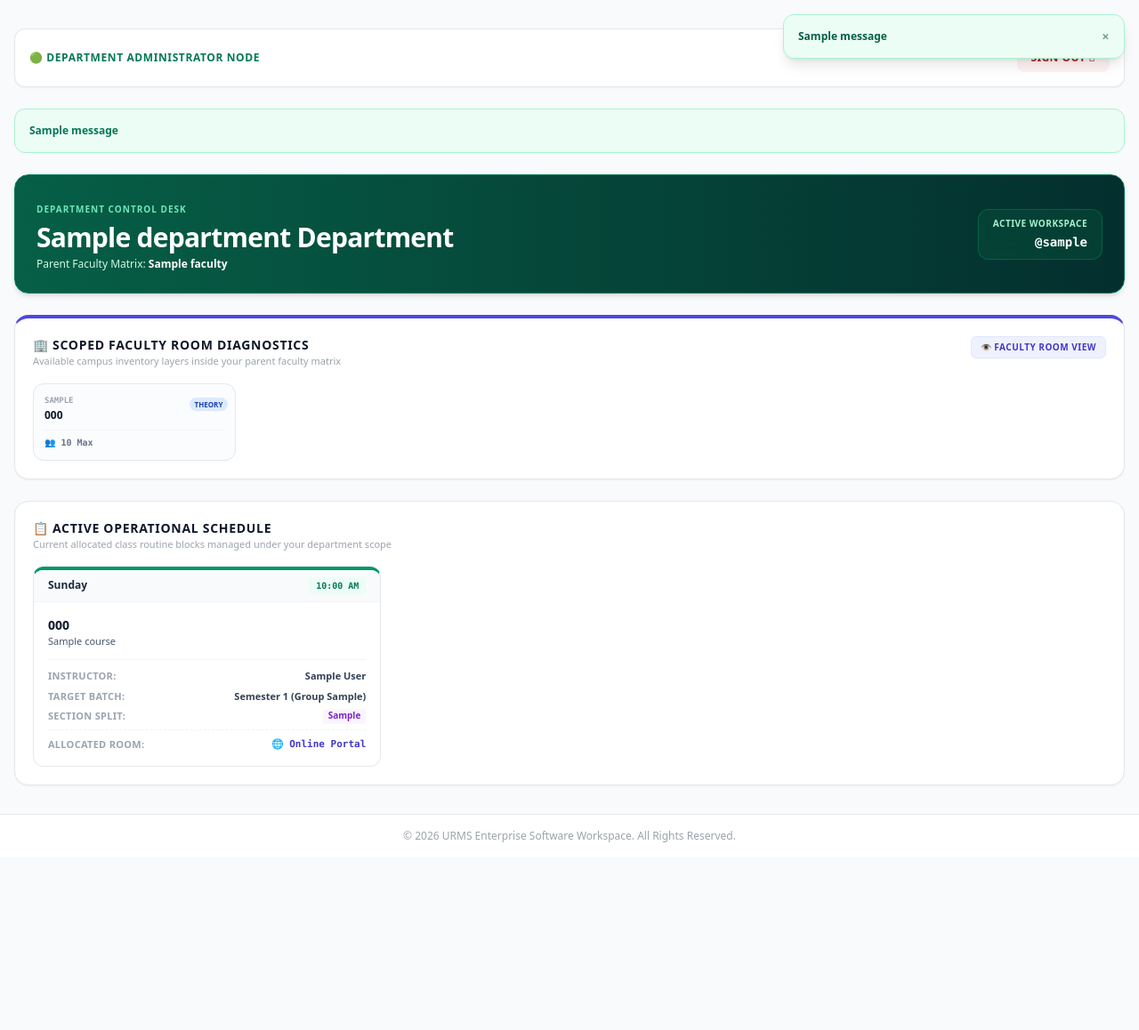
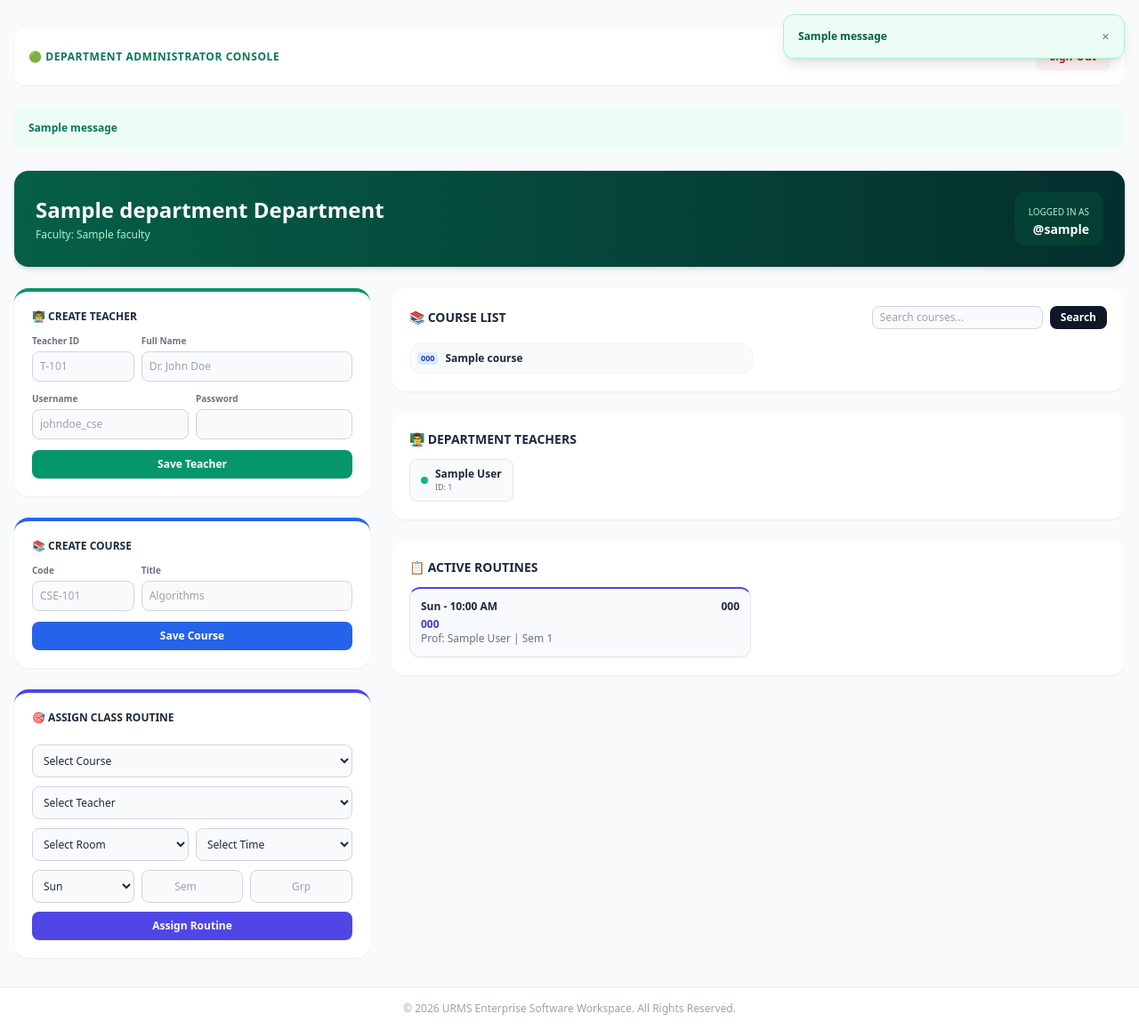
Before and after one commit to GitGuru420/urms_workspace, a Django app: page /department-dashboard/ in a window 1280 px wide. Shown: the whole page at 89% size. Before the commit the page ends 947 px from the top, so only its background shows below. Run offline with Django 5.2, Linux system fonts and the light colour scheme; a user stored in the database is signed in; tables that the repository leaves empty hold one stand-in row (values such as "Sample post"); one stand-in notice (Sample message) is shown; some libraries are stand-ins or nearby versions.

Commit message:
Update Department Admin Dashboard

```diff
--- a/routines/templates/routines/dept_admin.html
+++ b/routines/templates/routines/dept_admin.html
@@ -1,120 +1,176 @@
 {% extends 'routines/base.html' %}
 
 {% block content %}
-<div class="space-y-6">
-    <div class="flex justify-between items-center bg-white p-4 rounded-xl border border-gray-200 shadow-sm">
-        <span class="text-xs font-bold text-emerald-700 tracking-wider">🟢 DEPARTMENT ADMINISTRATOR NODE</span>
-        <a href="{% url 'logout' %}" class="bg-red-50 hover:bg-red-100 text-red-700 font-bold px-4 py-2 rounded-lg text-xs uppercase tracking-wide transition-all">Sign-Out 󰗼</a>
+<div class="space-y-6 text-slate-800">
+
+    <div class="flex justify-between items-center bg-white p-4 rounded-xl shadow-sm">
+        <span class="text-xs font-bold text-emerald-700 tracking-wider">🟢 DEPARTMENT ADMINISTRATOR CONSOLE</span>
+        <a href="{% url 'logout' %}" class="bg-red-50 hover:bg-red-100 text-red-700 font-bold px-4 py-2 rounded-lg text-xs">Sign-Out</a>
     </div>
 
     {% if messages %}
         <div class="space-y-2">
             {% for message in messages %}
-                <div class="p-4 rounded-xl text-xs font-bold {% if message.tags == 'success' %} bg-emerald-50 text-emerald-700 border border-emerald-200 {% else %} bg-red-50 text-red-700 border border-red-200 {% endif %}">
+                <div class="p-4 rounded-xl text-xs font-bold {% if message.tags == 'success' %} bg-emerald-50 text-emerald-700 {% else %} bg-red-50 text-red-700 {% endif %}">
                     {{ message }}
                 </div>
             {% endfor %}
         </div>
     {% endif %}
 
-    <div class="bg-gradient-to-r from-emerald-800 to-teal-950 text-white p-6 rounded-2xl shadow-md border border-emerald-700 flex flex-col sm:flex-row justify-between sm:items-center gap-4">
+    <div class="bg-gradient-to-r from-emerald-800 to-teal-950 text-white p-6 rounded-2xl shadow-md flex justify-between items-center">
         <div>
-            <span class="text-[10px] font-bold uppercase tracking-widest text-emerald-300">Department Control Desk</span>
-            <h1 class="text-3xl font-black tracking-tight mt-1">{{ dept.name }} Department</h1>
-            <p class="text-xs text-emerald-100 mt-1">Parent Faculty Matrix: <span class="text-white font-bold">{{ dept.faculty.name }}</span></p>
+            <h1 class="text-2xl font-black">{{ dept.name }} Department</h1>
+            <p class="text-xs text-emerald-200 mt-1">Faculty: {{ dept.faculty.name }}</p>
         </div>
-        <div class="bg-emerald-900/50 backdrop-blur-md px-4 py-2 rounded-xl border border-emerald-600/40 text-center sm:text-right">
-            <span class="text-[10px] block text-emerald-200 font-bold uppercase tracking-wider">Active Workspace</span>
-            <span class="text-sm font-black text-white font-mono">@{{ dept_admin.user.username }}</span>
+        <div class="bg-emerald-900/50 px-4 py-2 rounded-xl text-right">
+            <span class="text-[10px] text-emerald-200 uppercase">Logged in as</span>
+            <span class="text-sm font-black text-white block">@{{ dept_admin.user.username }}</span>
         </div>
     </div>
 
-    <div class="bg-white p-5 rounded-2xl shadow-sm border border-gray-200 border-t-4 border-t-indigo-600">
-        <div class="mb-4 flex flex-col sm:flex-row justify-between sm:items-center gap-2">
-            <div>
-                <h2 class="text-sm font-black text-slate-900 uppercase tracking-wider">🏢 Scoped Faculty Room Diagnostics</h2>
-                <p class="text-[11px] text-gray-400 font-medium">Available campus inventory layers inside your parent faculty matrix</p>
+    <div class="grid grid-cols-1 lg:grid-cols-3 gap-6">
+
+        <div class="space-y-6">
+
+            <div class="bg-white p-5 rounded-2xl shadow-sm border-t-4 border-t-emerald-600">
+                <h2 class="text-xs font-black uppercase mb-3">👨‍🏫 Create Teacher</h2>
+                <form method="POST" class="space-y-3">
+                    {% csrf_token %}
+                    <input type="hidden" name="create_teacher" value="1">
+                    <div class="grid grid-cols-3 gap-2">
+                        <div class="col-span-1">
+                            <label class="block text-[10px] font-bold text-gray-500 mb-1">Teacher ID</label>
+                            <input type="text" name="teacher_id" required placeholder="T-101" class="w-full bg-gray-50 border border-gray-300 rounded-lg px-2 py-2 text-xs">
+                        </div>
+                        <div class="col-span-2">
+                            <label class="block text-[10px] font-bold text-gray-500 mb-1">Full Name</label>
+                            <input type="text" name="name" required placeholder="Dr. John Doe" class="w-full bg-gray-50 border border-gray-300 rounded-lg px-2 py-2 text-xs">
+                        </div>
+                    </div>
+                    <div class="grid grid-cols-2 gap-2">
+                        <div>
+                            <label class="block text-[10px] font-bold text-gray-500 mb-1">Username</label>
+                            <input type="text" name="username" required placeholder="johndoe_cse" class="w-full bg-gray-50 border border-gray-300 rounded-lg px-2 py-2 text-xs">
+                        </div>
+                        <div>
+                            <label class="block text-[10px] font-bold text-gray-500 mb-1">Password</label>
+                            <input type="password" name="password" required class="w-full bg-gray-50 border border-gray-300 rounded-lg px-2 py-2 text-xs">
+                        </div>
+                    </div>
+                    <button type="submit" class="w-full bg-emerald-600 hover:bg-emerald-700 text-white font-black py-2 rounded-lg text-xs">Save Teacher</button>
+                </form>
             </div>
-            <span class="text-[10px] bg-indigo-50 text-indigo-700 border border-indigo-100 px-2.5 py-1 rounded-md font-black self-start uppercase tracking-wider">
-                👁️ Faculty Room View
-            </span>
+
+            <div class="bg-white p-5 rounded-2xl shadow-sm border-t-4 border-t-blue-600">
+                <h2 class="text-xs font-black uppercase mb-3">📚 Create Course</h2>
+                <form method="POST" class="space-y-3">
+                    {% csrf_token %}
+                    <input type="hidden" name="create_course" value="1">
+                    <div class="grid grid-cols-3 gap-2">
+                        <div class="col-span-1">
+                            <label class="block text-[10px] font-bold text-gray-500 mb-1">Code</label>
+                            <input type="text" name="course_code" required placeholder="CSE-101" class="w-full bg-gray-50 border border-gray-300 rounded-lg px-2 py-2 text-xs uppercase">
+                        </div>
+                        <div class="col-span-2">
+                            <label class="block text-[10px] font-bold text-gray-500 mb-1">Title</label>
+                            <input type="text" name="title" required placeholder="Algorithms" class="w-full bg-gray-50 border border-gray-300 rounded-lg px-2 py-2 text-xs">
+                        </div>
+                    </div>
+                    <button type="submit" class="w-full bg-blue-600 hover:bg-blue-700 text-white font-black py-2 rounded-lg text-xs">Save Course</button>
+                </form>
+            </div>
+
+            <div class="bg-white p-5 rounded-2xl shadow-sm border-t-4 border-t-indigo-600">
+                <h2 class="text-xs font-black uppercase mb-3">🎯 Assign Class Routine</h2>
+                <form method="POST" class="space-y-2.5 text-xs">
+                    {% csrf_token %}
+                    <input type="hidden" name="assign_routine" value="1">
+
+                    <select name="course_id" required class="w-full bg-gray-50 border border-gray-300 rounded-lg p-2">
+                        <option value="" disabled selected>Select Course</option>
+                        {% for c in courses %} <option value="{{ c.id }}">[{{ c.course_code }}] {{ c.title }}</option> {% endfor %}
+                    </select>
+
+                    <select name="teacher_id_fk" required class="w-full bg-gray-50 border border-gray-300 rounded-lg p-2">
+                        <option value="" disabled selected>Select Teacher</option>
+                        {% for t in teachers %} <option value="{{ t.id }}">{{ t.name }}</option> {% endfor %}
+                    </select>
+
+                    <div class="grid grid-cols-2 gap-2">
+                        <select name="room_id" required class="w-full bg-gray-50 border border-gray-300 rounded-lg p-2">
+                            <option value="" disabled selected>Select Room</option>
+                            {% for r in faculty_rooms %} <option value="{{ r.id }}">{{ r.room_number }}</option> {% endfor %}
+                        </select>
+                        <select name="timeslot_id" required class="w-full bg-gray-50 border border-gray-300 rounded-lg p-2">
+                            <option value="" disabled selected>Select Time</option>
+                            {% for slot in timeslots %} <option value="{{ slot.id }}">{{ slot.start_time|time:"h:i A" }}</option> {% endfor %}
+                        </select>
+                    </div>
+
+                    <div class="grid grid-cols-3 gap-2">
+                        <select name="day_of_week" required class="w-full bg-gray-50 border border-gray-300 rounded-lg p-2">
+                            {% for d in days %} <option value="{{ d }}">{{ d|slice:":3" }}</option> {% endfor %}
+                        </select>
+                        <input type="number" name="semester" required placeholder="Sem" class="w-full bg-gray-50 border border-gray-300 rounded-lg p-2 text-center">
+                        <input type="text" name="group_no" required placeholder="Grp" class="w-full bg-gray-50 border border-gray-300 rounded-lg p-2 text-center">
+                    </div>
+                    <button type="submit" class="w-full bg-indigo-600 hover:bg-indigo-700 text-white font-black py-2 rounded-lg">Assign Routine</button>
+                </form>
+            </div>
         </div>
 
-        <div class="grid grid-cols-2 sm:grid-cols-3 md:grid-cols-4 lg:grid-cols-5 gap-4">
-            {% for room in faculty_rooms %}
-                <div class="border border-gray-200 bg-slate-50/50 p-3 rounded-xl relative shadow-2xs hover:bg-white hover:shadow-sm transition-all">
-                    <div class="absolute top-2 right-2">
-                        {% if room.class_type == 'Lab' %}
-                            <span class="text-[8px] bg-purple-100 text-purple-800 font-black px-1.5 py-0.5 rounded-full">LAB</span>
-                        {% else %}
-                            <span class="text-[8px] bg-blue-100 text-blue-800 font-black px-1.5 py-0.5 rounded-full">THEORY</span>
-                        {% endif %}
-                    </div>
-                    <span class="text-[9px] font-mono text-gray-400 block font-bold uppercase">{{ room.floor_no }}</span>
-                    <span class="text-xs font-black text-slate-900 block mt-0.5">{{ room.room_number }}</span>
-                    <span class="text-[10px] text-slate-500 font-bold block mt-2 border-t border-gray-100 pt-1.5 font-mono">👥 {{ room.capacity }} Max</span>
+        <div class="lg:col-span-2 space-y-6">
+
+            <div class="bg-white p-5 rounded-2xl shadow-sm">
+                <div class="flex justify-between items-center mb-4">
+                    <h2 class="text-sm font-black uppercase">📚 Course List</h2>
+                    <form method="GET" class="flex gap-2">
+                        <input type="text" name="course_search" value="{{ course_search }}" placeholder="Search courses..." class="bg-gray-50 border border-gray-300 rounded-lg px-2 py-1 text-xs">
+                        <button type="submit" class="bg-slate-900 text-white px-3 text-xs rounded-lg font-bold">Search</button>
+                    </form>
                 </div>
-            {% empty %}
-                <div class="col-span-full text-center py-6 text-gray-400 text-xs font-medium italic">
-                    No active resource rooms mapped to your parent faculty infrastructure yet.
+                <div class="grid grid-cols-2 gap-3 max-h-40 overflow-y-auto">
+                    {% for course in courses %}
+                        <div class="p-2 border border-gray-100 rounded-xl bg-slate-50 flex items-center gap-2">
+                            <span class="bg-blue-100 text-blue-800 font-bold text-[9px] px-1 rounded">{{ course.course_code }}</span>
+                            <span class="text-xs font-bold">{{ course.title }}</span>
+                        </div>
+                    {% endfor %}
                 </div>
-            {% endfor %}
-        </div>
-    </div>
+            </div>
 
-    <div class="bg-white p-5 rounded-2xl shadow-sm border border-gray-200">
-        <div class="mb-4">
-            <h2 class="text-sm font-black text-slate-900 uppercase tracking-wider">📋 Active Operational Schedule</h2>
-            <p class="text-[11px] text-gray-400 font-medium">Current allocated class routine blocks managed under your department scope</p>
-        </div>
-
-        <div class="grid grid-cols-1 md:grid-cols-2 lg:grid-cols-3 gap-4">
-            {% for r in routines %}
-                <div class="bg-white rounded-xl shadow-2xs border border-gray-200 overflow-hidden relative border-t-4 border-t-emerald-600">
-                    <div class="bg-slate-50 border-b border-gray-100 px-4 py-2 flex justify-between items-center">
-                        <span class="text-xs font-black text-slate-800">{{ r.day_of_week }}</span>
-                        <span class="text-[10px] font-bold text-emerald-700 bg-emerald-50 px-2 py-0.5 rounded font-mono uppercase">
-                            {{ r.timeslot.start_time|time:"h:i A" }}
-                        </span>
-                    </div>
-
-                    <div class="p-4 space-y-3">
-                        <div class="flex justify-between items-start">
+            <div class="bg-white p-5 rounded-2xl shadow-sm">
+                <h2 class="text-sm font-black uppercase mb-3">👨‍🏫 Department Teachers</h2>
+                <div class="flex flex-wrap gap-2 max-h-40 overflow-y-auto">
+                    {% for teacher in teachers %}
+                        <div class="bg-slate-50 border border-gray-200 rounded-lg p-2 px-3 flex items-center gap-2">
+                            <div class="w-2 h-2 rounded-full bg-emerald-500"></div>
                             <div>
-                                <h3 class="text-sm font-black text-slate-900">{{ r.course.course_code }}</h3>
-                                <p class="text-[11px] text-slate-600 font-medium">{{ r.course.title }}</p>
+                                <span class="text-xs font-bold block">{{ teacher.name }}</span>
+                                <span class="text-[9px] text-gray-500 block">ID: {{ teacher.teacher_id }}</span>
                             </div>
                         </div>
+                    {% endfor %}
+                </div>
+            </div>
 
-                        <div class="border-t border-gray-100 pt-2.5 space-y-1.5 text-[11px]">
-                            <div class="flex justify-between">
-                                <span class="text-gray-400 font-semibold uppercase tracking-wide">Instructor:</span>
-                                <span class="font-bold text-slate-700">{{ r.teacher.name }}</span>
+            <div class="bg-white p-5 rounded-2xl shadow-sm">
+                <h2 class="text-sm font-black uppercase mb-3">📋 Active Routines</h2>
+                <div class="grid grid-cols-2 gap-4">
+                    {% for r in routines %}
+                        <div class="p-3 border border-gray-200 rounded-xl bg-slate-50 shadow-sm border-t-2 border-t-indigo-600 text-xs">
+                            <div class="flex justify-between font-bold mb-1">
+                                <span>{{ r.day_of_week|slice:":3" }} - {{ r.timeslot.start_time|time:"h:i A" }}</span>
+                                <span>{{ r.room.room_number }}</span>
                             </div>
-                            <div class="flex justify-between">
-                                <span class="text-gray-400 font-semibold uppercase tracking-wide">Target Batch:</span>
-                                <span class="font-bold text-slate-700">Semester {{ r.semester }} (Group {{ r.group_no }})</span>
-                            </div>
-                            {% if r.section and r.section != "None" %}
-                            <div class="flex justify-between">
-                                <span class="text-gray-400 font-semibold uppercase tracking-wide">Section Split:</span>
-                                <span class="font-bold text-purple-700 bg-purple-50 px-1.5 py-0.2 rounded text-[10px]">{{ r.section }}</span>
-                            </div>
-                            {% endif %}
-                            <div class="flex justify-between items-center border-t border-dashed border-gray-100 mt-2 pt-2">
-                                <span class="text-gray-400 font-semibold uppercase tracking-wide">Allocated Room:</span>
-                                <span class="font-black text-indigo-700 font-mono">
-                                    {% if r.room.is_online %}🌐 Online Portal{% else %}🚪 {{ r.room.room_number }}{% endif %}
-                                </span>
-                            </div>
+                            <div class="font-bold text-indigo-700">{{ r.course.course_code }}</div>
+                            <div class="text-gray-500">Prof: {{ r.teacher.name }} | Sem {{ r.semester }}</div>
                         </div>
-                    </div>
+                    {% endfor %}
                 </div>
-            {% empty %}
-                <div class="col-span-full text-center py-16 bg-slate-50 rounded-xl border border-dashed border-gray-300 text-gray-400 text-xs font-bold uppercase tracking-wider">
-                    📭 No operational schedule blocks defined yet for this department node.
-                </div>
-            {% endfor %}
+            </div>
+
         </div>
     </div>
 </div>
--- a/routines/views.py
+++ b/routines/views.py
@@ -3,7 +3,7 @@ from django.contrib import messages
 from django.contrib.auth.decorators import login_required
 from django.contrib.auth.models import User
 from django.contrib.auth import authenticate, login, logout
-from .models import Routine, Department, Faculty, FacultyAdminProfile, DeptAdminProfile, Teacher, Room
+from .models import Routine, Department, Faculty, FacultyAdminProfile, DeptAdminProfile, Teacher, Room, Timeslot, Course
 
 # ==========================================
 # PUBLIC & AUTHENTICATION VIEWS
@@ -198,22 +198,94 @@ def dept_admin_dashboard(request):
 
     dept_admin = request.user.deptadminprofile
     dept = dept_admin.department
-    parent_faculty = dept.faculty # Find upper tracking node
+    parent_faculty = dept.faculty
 
-    # Fetch all data feeds
+    if request.method == 'POST':
+        # FEATURE 1: CREATE TEACHER (With strict unique ID checking)
+        if 'create_teacher' in request.POST:
+            teacher_id = request.POST.get('teacher_id', '').strip()
+            name = request.POST.get('name', '').strip()
+            username = request.POST.get('username', '').strip()
+            password = request.POST.get('password', '').strip()
+
+            if User.objects.filter(username=username).exists():
+                messages.error(request, f"Username '{username}' is already taken. Please choose another.")
+            elif Teacher.objects.filter(teacher_id=teacher_id).exists():
+                messages.error(request, f"Teacher ID '{teacher_id}' already exists in the system.")
+            else:
+                new_user = User.objects.create_user(username=username, password=password)
+                Teacher.objects.create(user=new_user, name=name, department=dept, teacher_id=teacher_id)
+                messages.success(request, f"Success! Teacher {name} ({teacher_id}) created.")
+            return redirect('dept_admin_dashboard')
+
+        # FEATURE 2: CREATE COURSE
+        elif 'create_course' in request.POST:
+            code = request.POST.get('course_code', '').strip()
+            title = request.POST.get('title', '').strip()
+
+            if Course.objects.filter(course_code__iexact=code, department=dept).exists():
+                messages.error(request, f"Course '{code}' already exists in your department.")
+            else:
+                Course.objects.create(course_code=code, title=title, department=dept)
+                messages.success(request, f"Course [{code}] successfully added.")
+            return redirect('dept_admin_dashboard')
+
+        # FEATURE 3: ASSIGN ROUTINE
+        elif 'assign_routine' in request.POST:
+            course_id = request.POST.get('course_id')
+            teacher_id_fk = request.POST.get('teacher_id_fk')
+            room_id = request.POST.get('room_id')
+            timeslot_id = request.POST.get('timeslot_id')
+            semester = request.POST.get('semester')
+            group_no = request.POST.get('group_no')
+            day = request.POST.get('day_of_week')
+            section = request.POST.get('section', '').strip() or "None"
+
+            # Fetch objects with security filters (Ensuring they belong to the correct dept/faculty)
+            course_obj = get_object_or_404(Course, id=course_id, department=dept)
+            teacher_obj = get_object_or_404(Teacher, id=teacher_id_fk, department=dept)
+            room_obj = get_object_or_404(Room, id=room_id, faculty=parent_faculty)
+            timeslot_obj = get_object_or_404(Timeslot, id=timeslot_id)
+
+            Routine.objects.create(
+                department=dept,
+                course=course_obj,
+                teacher=teacher_obj,
+                room=room_obj,
+                timeslot=timeslot_obj,
+                semester=semester,
+                group_no=group_no,
+                day_of_week=day,
+                section=section
+            )
+            messages.success(request, "Routine block assigned successfully!")
+            return redirect('dept_admin_dashboard')
+
+    # FEATURE 4: FETCH DATA WITH STRICT DEPARTMENT ISOLATION
+    course_query = request.GET.get('course_search', '').strip()
+    courses = Course.objects.filter(department=dept)
+    if course_query:
+        courses = courses.filter(title__icontains=course_query) | courses.filter(course_code__icontains=course_query)
+
+    # ONLY fetch teachers from THIS department
+    teachers = Teacher.objects.filter(department=dept).order_by('name')
+    faculty_rooms = Room.objects.filter(faculty=parent_faculty).order_by('floor_no', 'room_number')
     routines = Routine.objects.filter(department=dept).select_related('course', 'teacher', 'room', 'timeslot')
-
-    # ✅ Secure Isolation: Department Admin can view rooms *only* under their parent Faculty
-    faculty_rooms = Room.objects.filter(faculty=parent_faculty).order_by('floor_no', 'room_number')
+    timeslots = Timeslot.objects.all().order_by('start_time')
+    days = ['Sunday', 'Monday', 'Tuesday', 'Wednesday', 'Thursday', 'Friday', 'Saturday']
 
     context = {
         'dept_admin': dept_admin,
         'dept': dept,
         'routines': routines,
-        'faculty_rooms': faculty_rooms # Dropped seamlessly into the context pipeline
+        'faculty_rooms': faculty_rooms,
+        'courses': courses,
+        'teachers': teachers,
+        'timeslots': timeslots,
+        'days': days,
+        'course_search': course_query,
     }
     return render(request, 'routines/dept_admin.html', context)
-
 @login_required(login_url='login')
 def teacher_dashboard(request):
     if not hasattr(request.user, 'teacher'):
```
